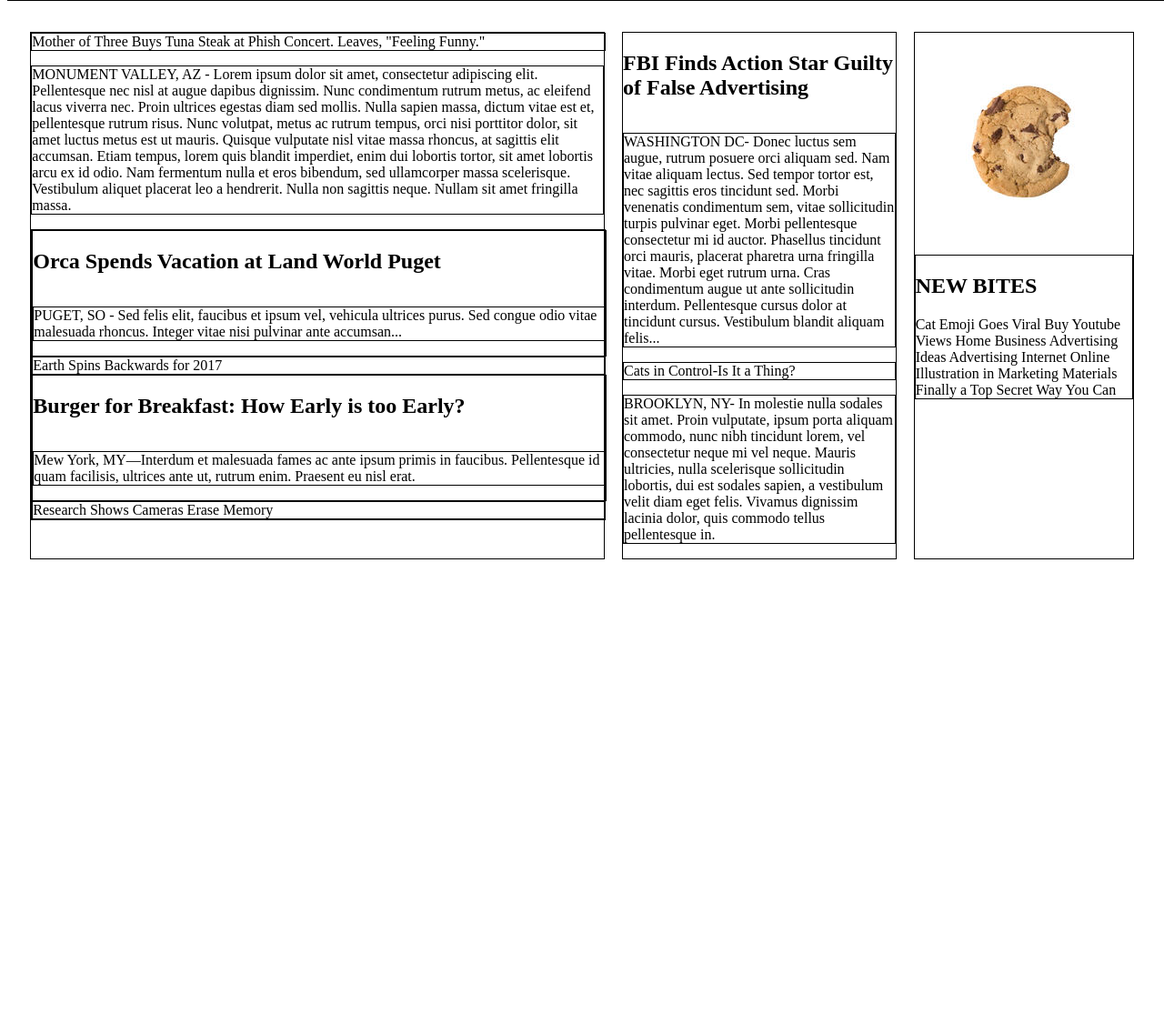
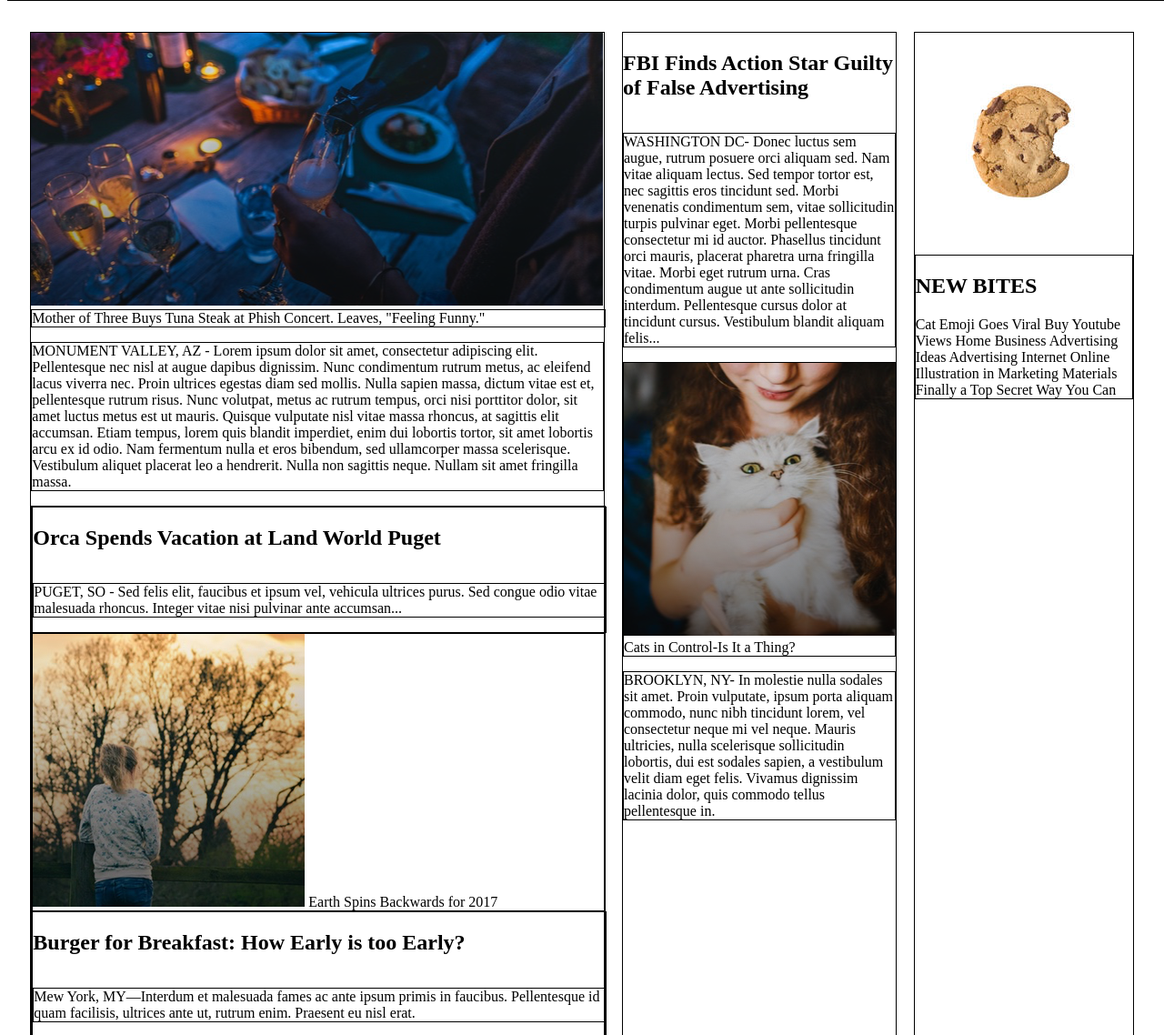
Before and after one commit to jamzm101/MyTimes, a plain HTML site: page index.html in a window 1280 px wide. Shown: the part 89-1227 px from the top of the page at 91% size. Before the commit the page ends 800 px from the top, so only its background shows below. Drawn offline with Linux system fonts and the light colour scheme.

Commit message:
pictures added, still need to adjust pix

```diff
--- a/index.html
+++ b/index.html
@@ -28,7 +28,7 @@
       <div class="large-column">
             <!--Lead-Story-->
                       <div class="lead-story">
-                            <!-- <img src="./Resources/Images/glass_wine.png" alt="pouring a glass of wine."> -->
+                            <img src="./Resources/Images/glass_wine.png" alt="pouring a glass of wine.">
                             <span>Mother of Three Buys Tuna Steak at Phish Concert. Leaves, "Feeling Funny."</span>
                       </div>
 
@@ -46,6 +46,7 @@
 
                               <!--side story 1-->
                               <div class="side-story">
+                                  <img src="./Resources/Images/fall_season-2.png" alt="pix of fall season.">
                                   <span>Earth Spins Backwards for 2017</span>
                               </div>
 
@@ -57,6 +58,7 @@
 
                               <!--side story 2-->
                               <div class="side-story">
+                                  <img src="./Resources/Images/camera_man-3.png" alt="man taking picture">
                                   <span>Research Shows Cameras Erase Memory</span>
                               </div>
                     </div> <!--end of other stories-->
@@ -71,6 +73,7 @@
               <p class="narrative">WASHINGTON DC- Donec luctus sem augue, rutrum posuere orci aliquam sed. Nam vitae aliquam lectus. Sed tempor tortor est, nec sagittis eros tincidunt sed. Morbi venenatis condimentum sem, vitae sollicitudin turpis pulvinar eget. Morbi pellentesque consectetur mi id auctor. Phasellus tincidunt orci mauris, placerat pharetra urna fringilla vitae. Morbi eget rutrum urna. Cras condimentum augue ut ante sollicitudin interdum. Pellentesque cursus dolor at tincidunt cursus. Vestibulum blandit aliquam felis...</p>
 
               <div class="side-story">
+                  <img src="./Resources/Images/cat_ceo-1.png" alt="pix of cat">
                   <span>Cats in Control-Is It a Thing?</span>
               </div>
 
```
